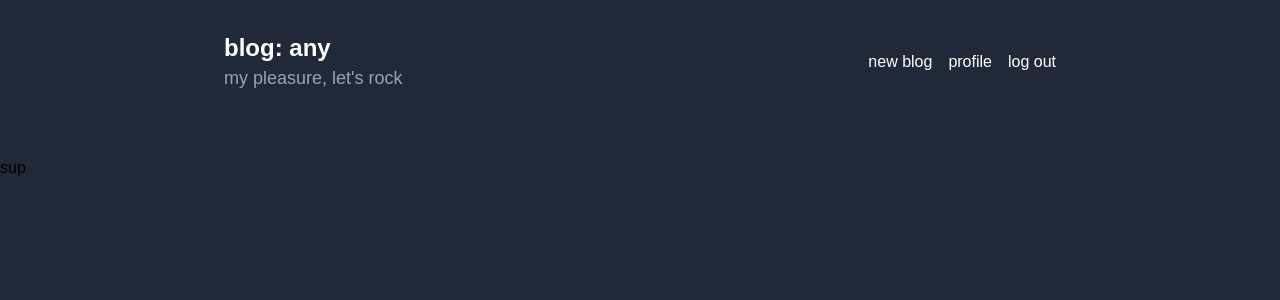
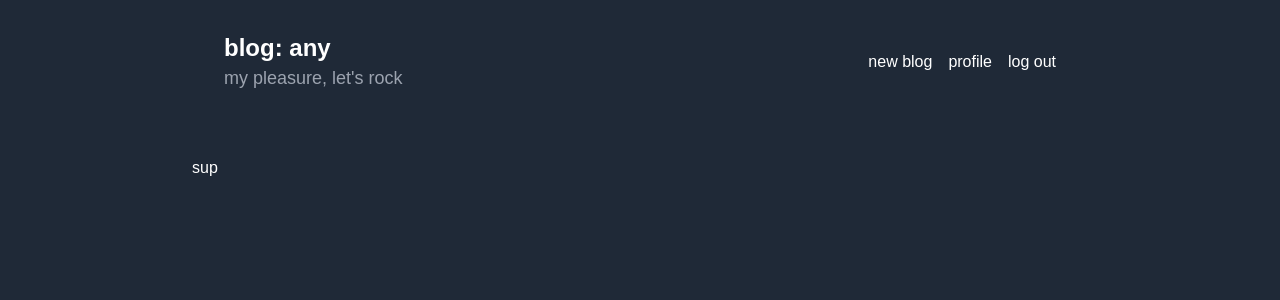
Before and after one commit to illcisimile/blog-any, a React (Create React App) app: page /new-blog in a window 1280 px wide. Shown: the top 300 px of the page. Built offline with nearby package versions, Linux system fonts and the light colour scheme.

Commit message:
used container component

```diff
--- a/src/components/Blog.js
+++ b/src/components/Blog.js
@@ -5,7 +5,7 @@ const Blog = ({ blog }) => {
 
   return (
     <>
-      <div className='container mx-auto max-w-4xl p-8 border-b-2 border-dashed border-b-white'>
+      <div className='p-8 border-b-2 border-dashed border-b-white'>
         <h2 className='text-lg font-semibold'>
           <a href='0'>{blog.title}</a>
         </h2>
--- a/src/components/BlogForm.js
+++ b/src/components/BlogForm.js
@@ -1,5 +1,11 @@
+import Container from './Container';
+
 const BlogForm = () => {
-  return <h1>sup</h1>;
+  return (
+    <Container semantic='main'>
+      <h1 className='text-white'>sup</h1>
+    </Container>
+  );
 };
 
 export default BlogForm;
--- a/src/components/BlogList.js
+++ b/src/components/BlogList.js
@@ -1,6 +1,8 @@
 import { useState, useEffect } from 'react';
 import Blog from './Blog';
 import blogService from '../services/blogs';
+
+import Container from './Container';
 
 const BlogList = () => {
   const [blogs, setBlogs] = useState([]);
@@ -12,11 +14,11 @@ const BlogList = () => {
   }, []);
 
   return (
-    <main>
+    <Container semantic='main'>
       {blogs.map((blog) => (
         <Blog key={blog.id} blog={blog} />
       ))}
-    </main>
+    </Container>
   );
 };
 
--- a/src/components/Navbar.js
+++ b/src/components/Navbar.js
@@ -1,9 +1,11 @@
 import { Link } from 'react-router-dom';
+
+import Container from './Container';
 
 const Navbar = () => {
   return (
-    <header>
-      <nav className='container mx-auto max-w-4xl p-8 flex justify-between mb-8 flex-wrap'>
+    <Container semantic='header'>
+      <nav className='p-8 flex justify-between mb-8 flex-wrap'>
         <div>
           <h1 className='text-2xl font-bold'>
             <Link to='/'>blog: any</Link>
@@ -22,7 +24,7 @@ const Navbar = () => {
           </li>
         </ul>
       </nav>
-    </header>
+    </Container>
   );
 };
 
```
